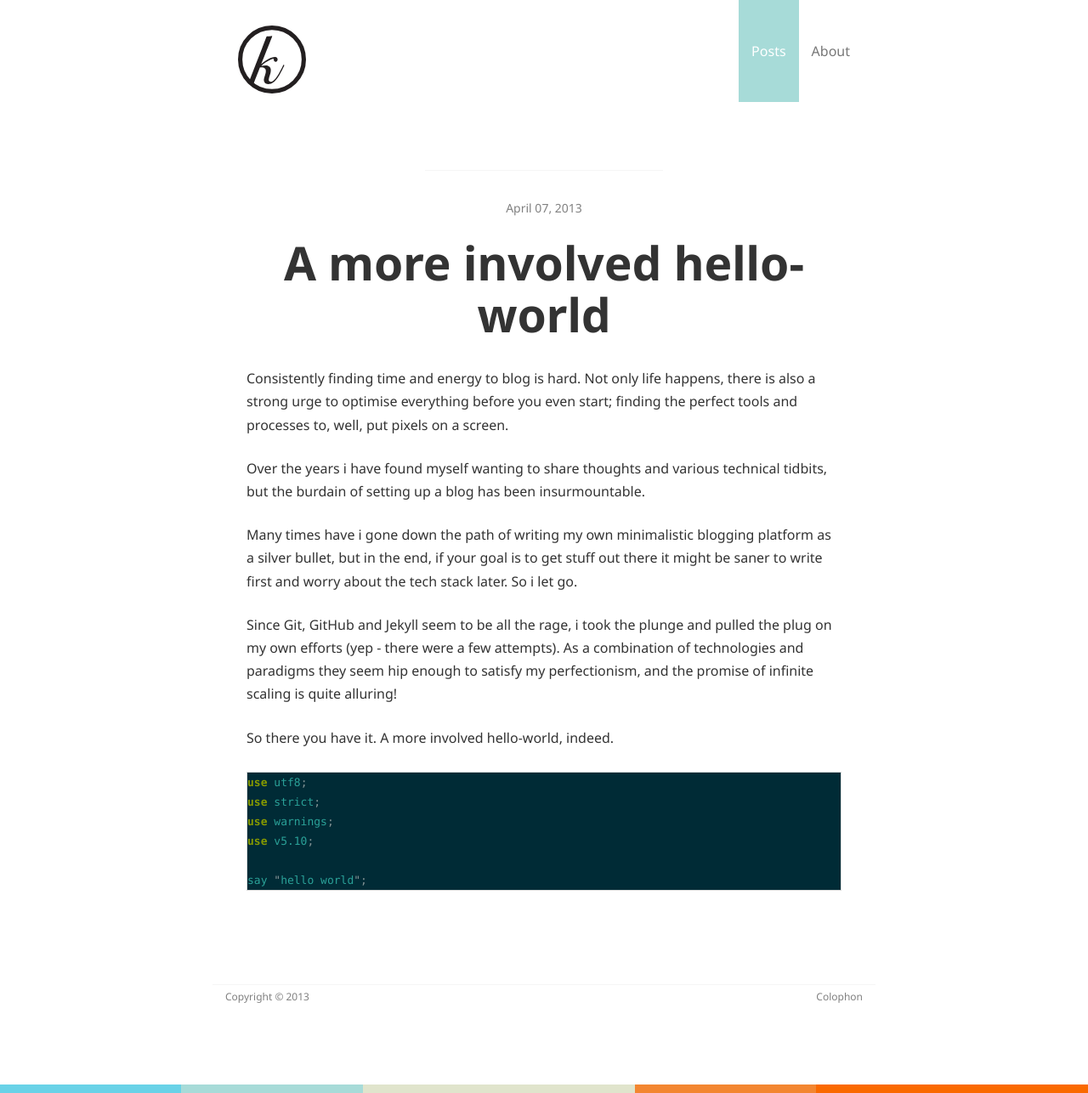
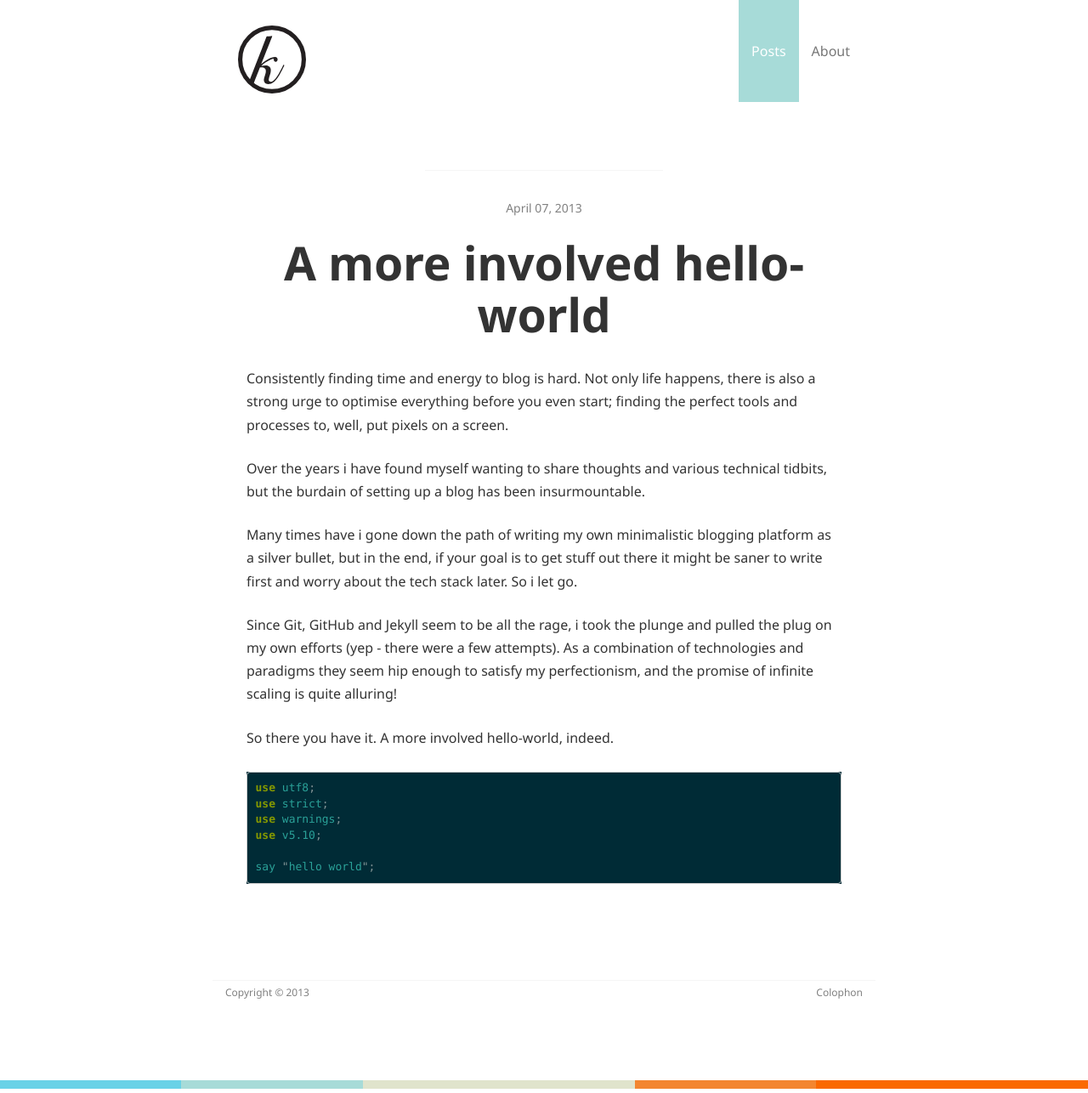
Before and after one commit to ik-fractel/kappataumu.github.com, a Jekyll site: the page built from _posts/2013-04-07-hello-world.md, in a window 1280 px wide. Shown: the whole page at 85% size. Built offline with Jekyll 4.4.1, drawn with Linux system fonts in a browser that asks for light colours; nearby versions of some CDN libraries; Markdown is read by kramdown in place of the engine named in the settings.

Commit message:
Update syntax.css

```diff
--- a/nouveau/css/syntax.css
+++ b/nouveau/css/syntax.css
@@ -77,50 +77,3 @@
   .highlight .nf {
     color: #dc322f !important;
     font-weight: bold           !important; }
-
-pre {
-    counter-reset: line-numbering;
-    border: solid 1px #d9d9d9;
-    border-radius: 0;
-    background: #fff;
-    padding: 0;
-    line-height: 23px;
-    margin-bottom: 30px;
-    white-space: pre;
-    overflow-x: auto;
-    word-break: inherit;
-    word-wrap: inherit;
-}
-
-pre a::before {
-  content: counter(line-numbering);
-  counter-increment: line-numbering;
-  padding-right: 1em; /* space after numbers */
-  width: 25px;
-  text-align: right;
-  opacity: 0.7;
-  display: inline-block;
-  color: #aaa;
-  background: #eee;
-  margin-right: 16px;
-  padding: 2px 10px;
-  font-size: 13px;
-  -webkit-touch-callout: none;
-  -webkit-user-select: none;
-  -khtml-user-select: none;
-  -moz-user-select: none;
-  -ms-user-select: none;
-  user-select: none;
-}
-
-pre a:first-of-type::before {
-  padding-top: 10px;
-}
-
-pre a:last-of-type::before {
-  padding-bottom: 10px;
-}
-
-pre a:only-of-type::before {
-  padding: 10px;
-}
```
